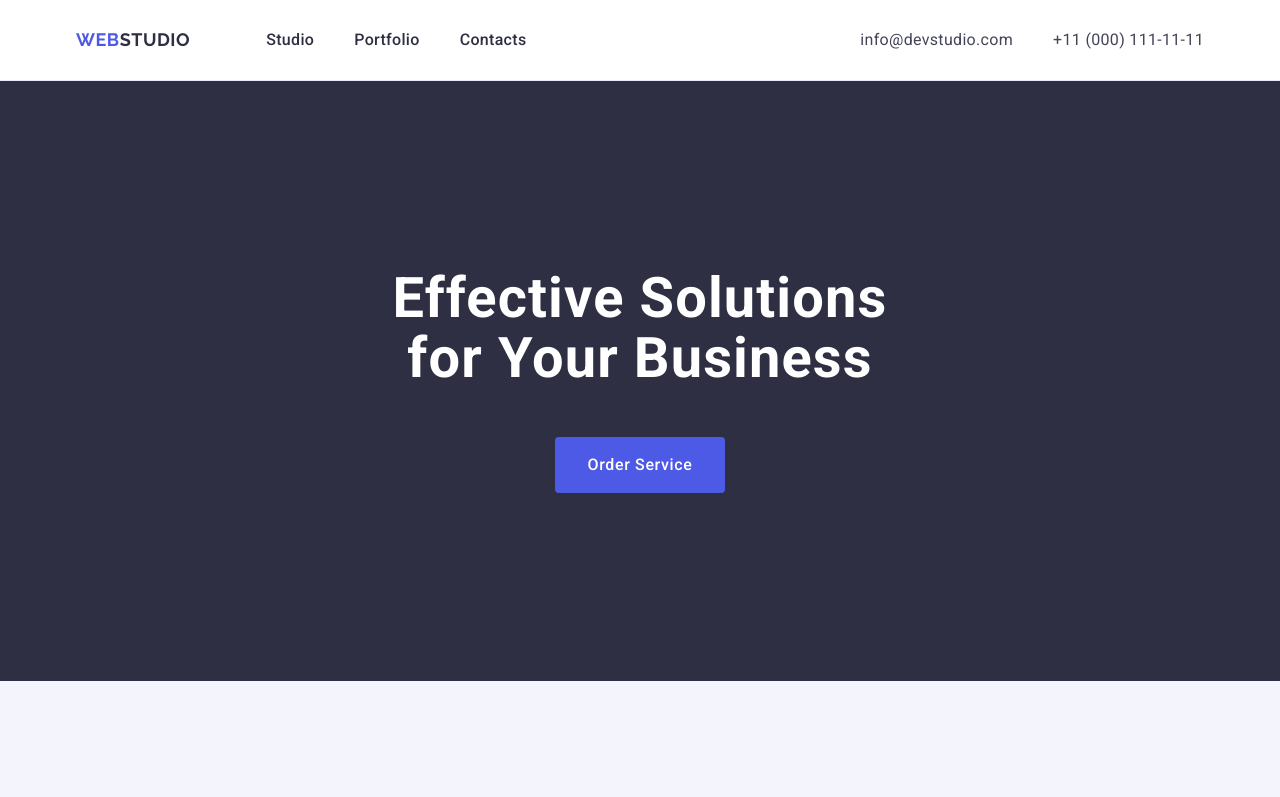
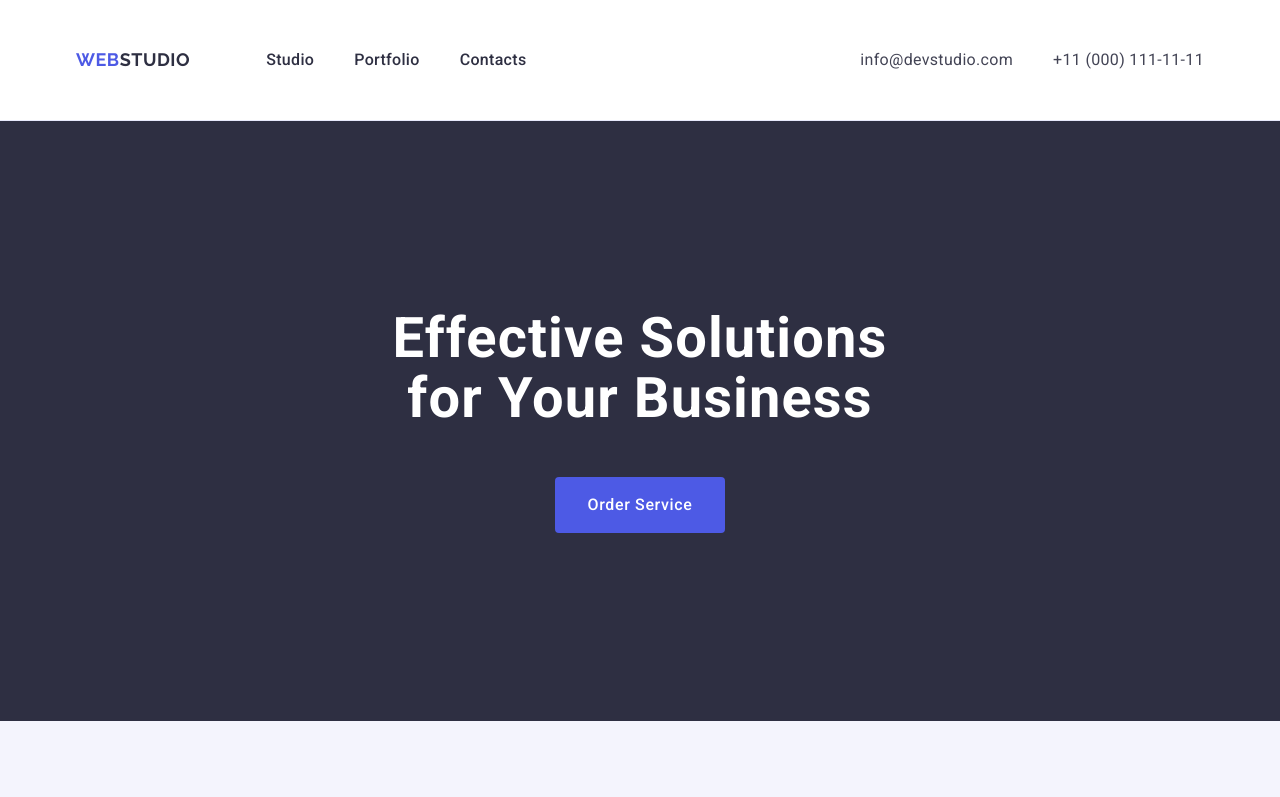
Before and after one commit to Anatolii-Honchar/goit-markup-hw-03, a plain HTML site: page index.html in a window 1280 px wide. Shown: the top 797 px of the page. Drawn offline with nearby package versions, Linux system fonts and the light colour scheme.

Commit message:
corrections again

```diff
--- a/css/styles.css
+++ b/css/styles.css
@@ -18,6 +18,10 @@ a {
   text-decoration: none;
 }
 
+img {
+  display: block;
+}
+
 body {
   font-family: "Roboto", sans-serif;
   font-size: 16px;
@@ -35,7 +39,7 @@ body {
 /*--------- Header ---------*/
 
 .header-section {
-  padding: 28px 0;
+  padding: 24px 0;
   border-bottom: 1px solid #e7e9fc;
 }
 
@@ -81,6 +85,7 @@ body {
   color: #2e2f42;
   display: flex;
   align-items: center;
+  padding: 24px 0;
 }
 
 .contacts {
```
